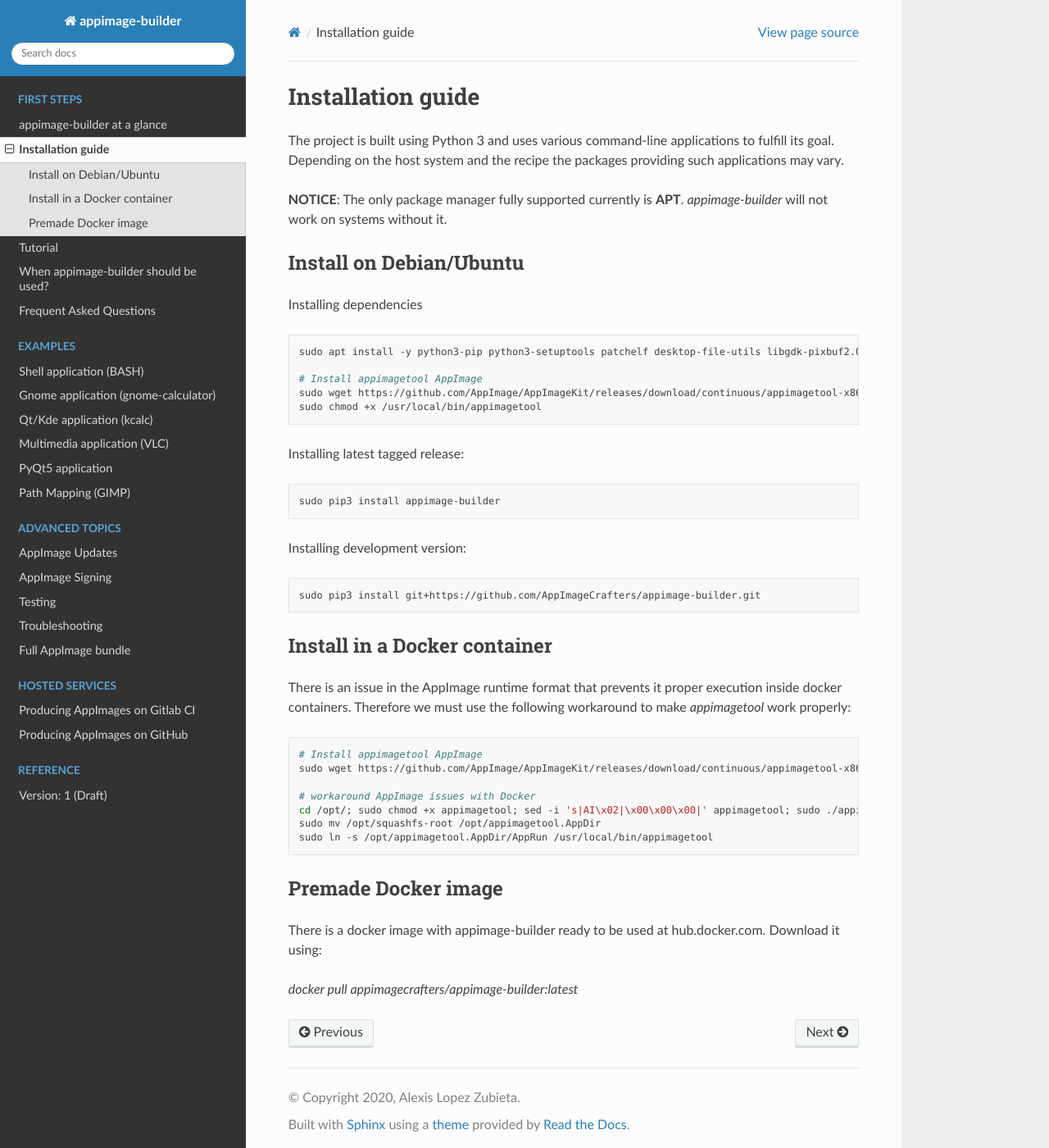
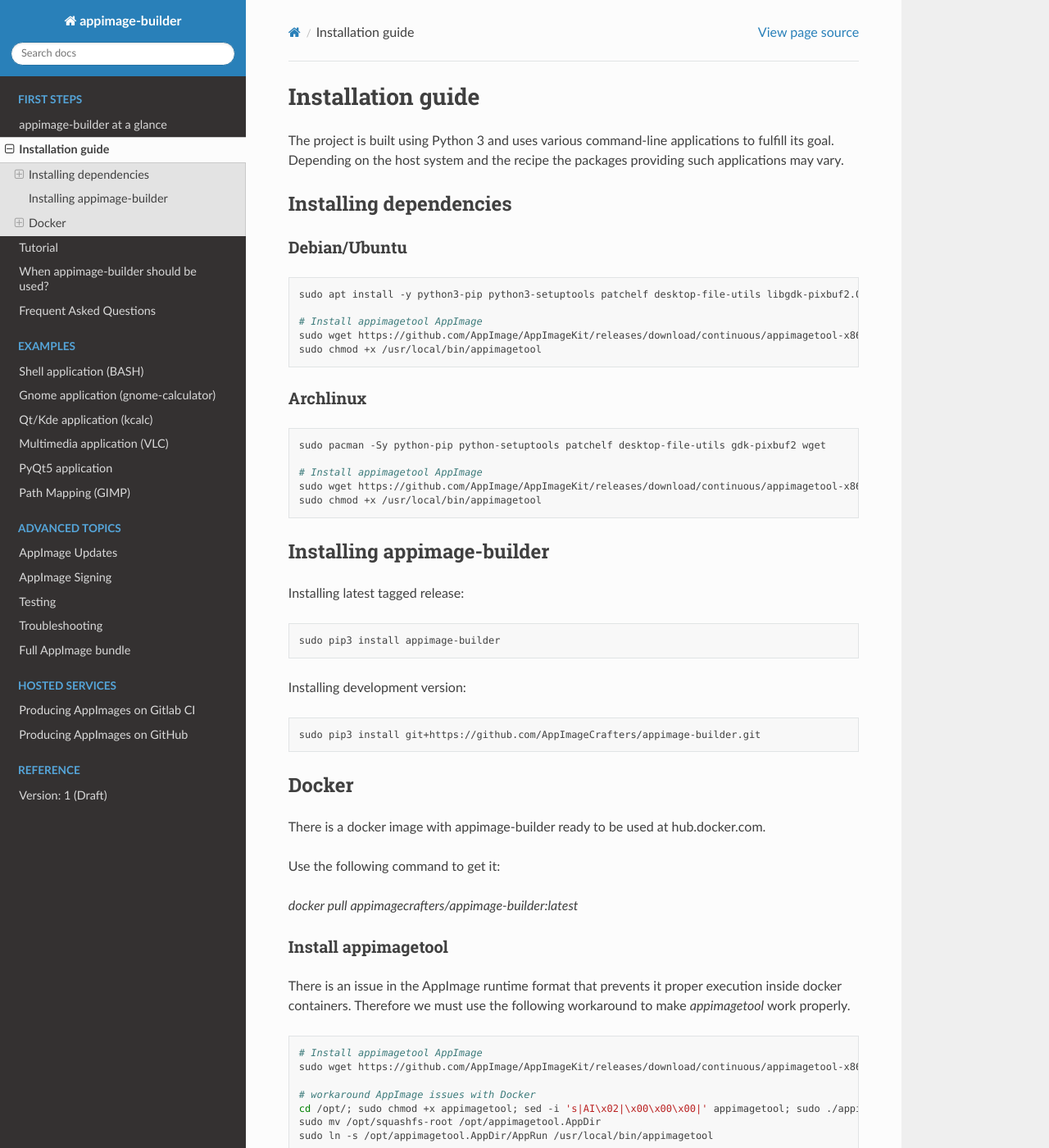
Before and after one commit to AppImageCrafters/appimage-builder-docs, a Sphinx documentation site: the page built from source/intro/install.rst, in a window 1280 px wide and 1400 px high. Shown: the whole window at 82% size. Built offline with Sphinx 7.4.7 and the Read the Docs theme 2.0.0, drawn with Linux system fonts in a browser that asks for light colours.

Commit message:
Add archlinux to the install instructions

```diff
--- a/source/intro/install.rst
+++ b/source/intro/install.rst
@@ -8,13 +8,12 @@ The project is built using Python 3 and uses various command-line applications t
 fulfill its goal. Depending on the host system and the recipe the packages providing
 such applications may vary.
 
-**NOTICE**: The only package manager fully supported currently is **APT**. `appimage-builder` will
-not work on systems without it.
+-----------------------
+Installing dependencies
+-----------------------
 
-Install on Debian/Ubuntu
-------------------------
-
-Installing dependencies
+Debian/Ubuntu
+-------------
 
 .. code-block:: shell
 
@@ -23,6 +22,22 @@ Installing dependencies
     # Install appimagetool AppImage
     sudo wget https://github.com/AppImage/AppImageKit/releases/download/continuous/appimagetool-x86_64.AppImage -O /usr/local/bin/appimagetool
     sudo chmod +x /usr/local/bin/appimagetool
+
+Archlinux
+---------
+
+.. code-block:: shell
+
+    sudo pacman -Sy python-pip python-setuptools patchelf desktop-file-utils gdk-pixbuf2 wget
+
+    # Install appimagetool AppImage
+    sudo wget https://github.com/AppImage/AppImageKit/releases/download/continuous/appimagetool-x86_64.AppImage -O /usr/local/bin/appimagetool
+    sudo chmod +x /usr/local/bin/appimagetool
+
+
+---------------------------
+Installing appimage-builder
+---------------------------
 
 Installing latest tagged release:
 
@@ -36,12 +51,23 @@ Installing development version:
 
     sudo pip3 install git+https://github.com/AppImageCrafters/appimage-builder.git
 
+------
+Docker
+------
 
-Install in a Docker container
------------------------------
+There is a docker image with appimage-builder ready to be used at hub.docker.com.
+
+Use the following command to get it:
+
+`docker pull appimagecrafters/appimage-builder:latest`
+
+
+Install appimagetool
+--------------------
+
 
 There is an issue in the AppImage runtime format that prevents it proper execution inside docker containers.
-Therefore we must use the following workaround to make `appimagetool` work properly:
+Therefore we must use the following workaround to make `appimagetool` work properly.
 
 .. code-block:: shell
 
@@ -52,11 +78,3 @@ Therefore we must use the following workaround to make `appimagetool` work prope
     cd /opt/; sudo chmod +x appimagetool; sed -i 's|AI\x02|\x00\x00\x00|' appimagetool; sudo ./appimagetool --appimage-extract
     sudo mv /opt/squashfs-root /opt/appimagetool.AppDir
     sudo ln -s /opt/appimagetool.AppDir/AppRun /usr/local/bin/appimagetool
-
-
-Premade Docker image
---------------------
-
-There is a docker image with appimage-builder ready to be used at hub.docker.com. Download it using:
-
-`docker pull appimagecrafters/appimage-builder:latest`
```
